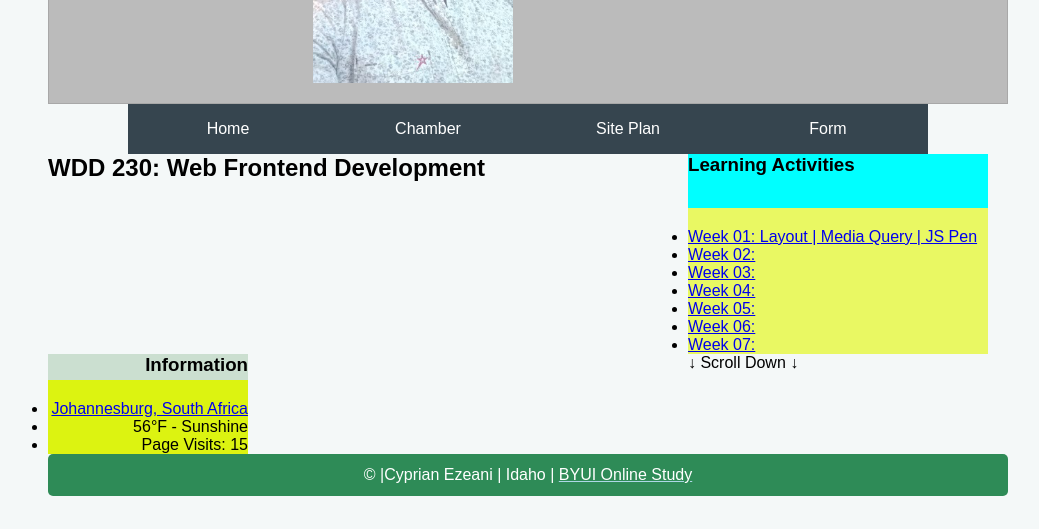
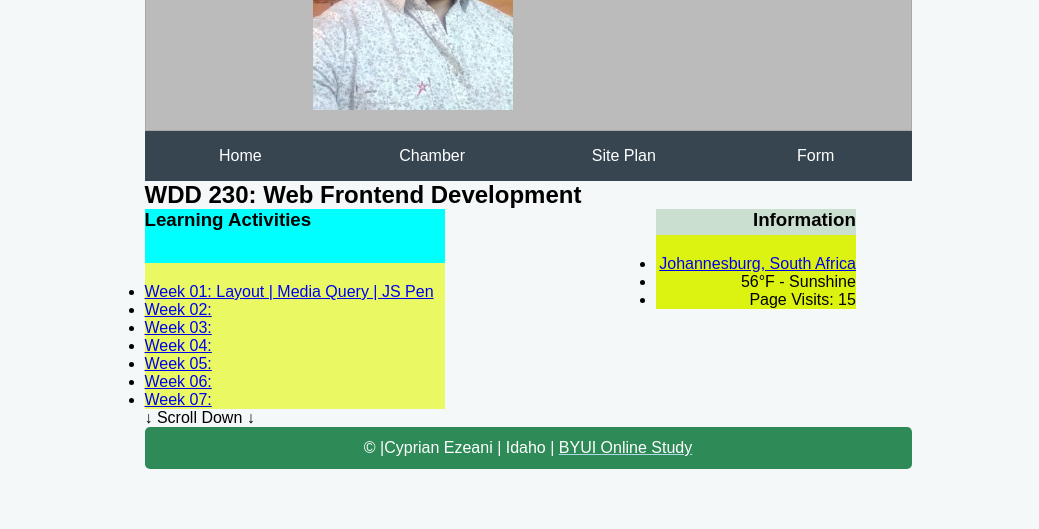
Before and after one commit to CyprianEzeani/wdd230, a plain HTML site: page index.html in a window 1280 px wide. Shown: the part 271-800 px from the top of the page, without its empty margins (112-1151 px from the left). Drawn offline with Linux system fonts and the light colour scheme; a script that the page names is missing.

Commit message:
initial commit

```diff
--- a/styles/larger.css
+++ b/styles/larger.css
@@ -10,7 +10,7 @@
 		display: grid;
 		grid-template-columns: 2fr 1fr;
 	}
-	main h2{
-		grid-column: 1 / span;
+	main h2 {
+		grid-column: 1 / span 2;
 	}
 }
```
